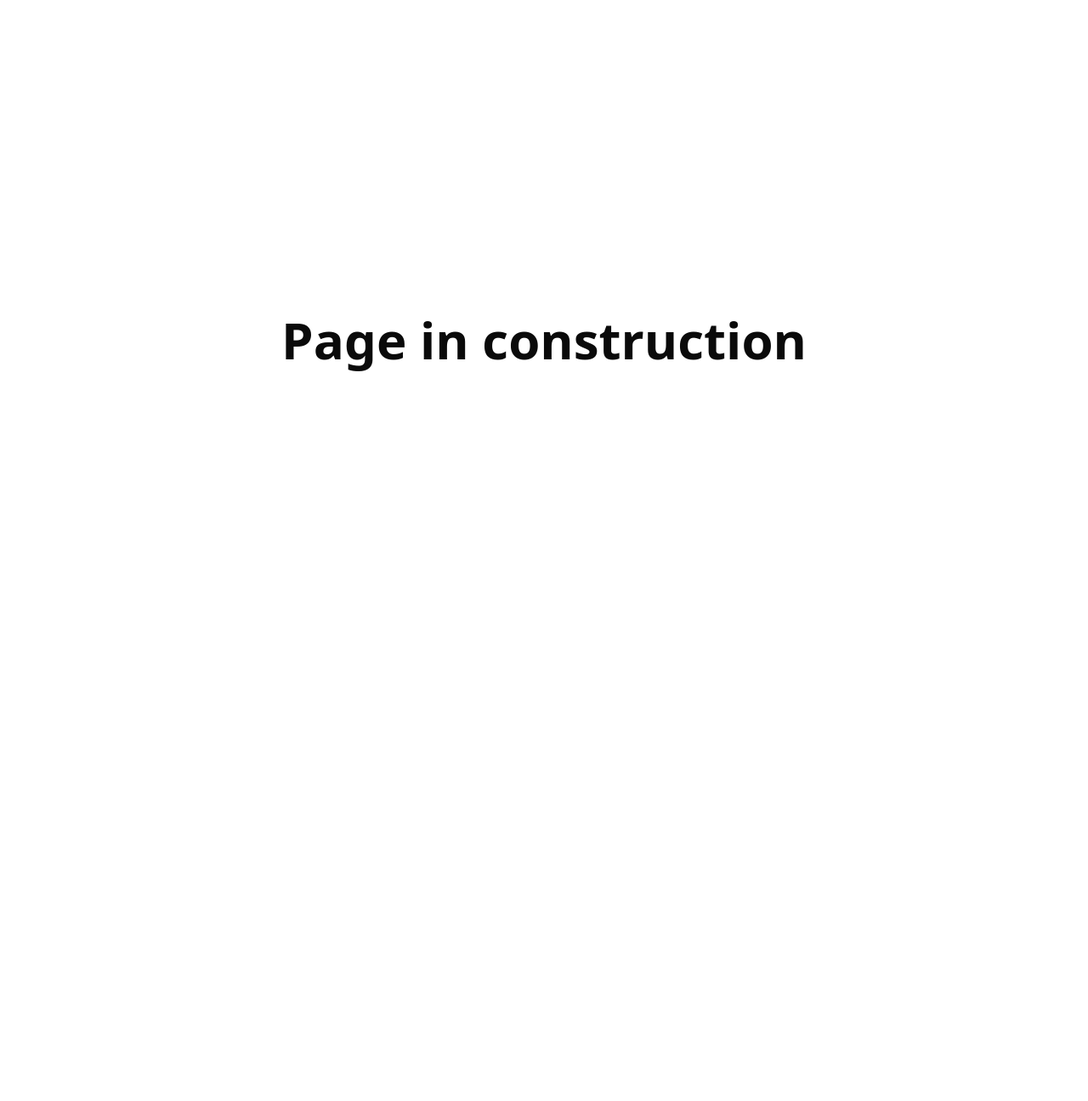
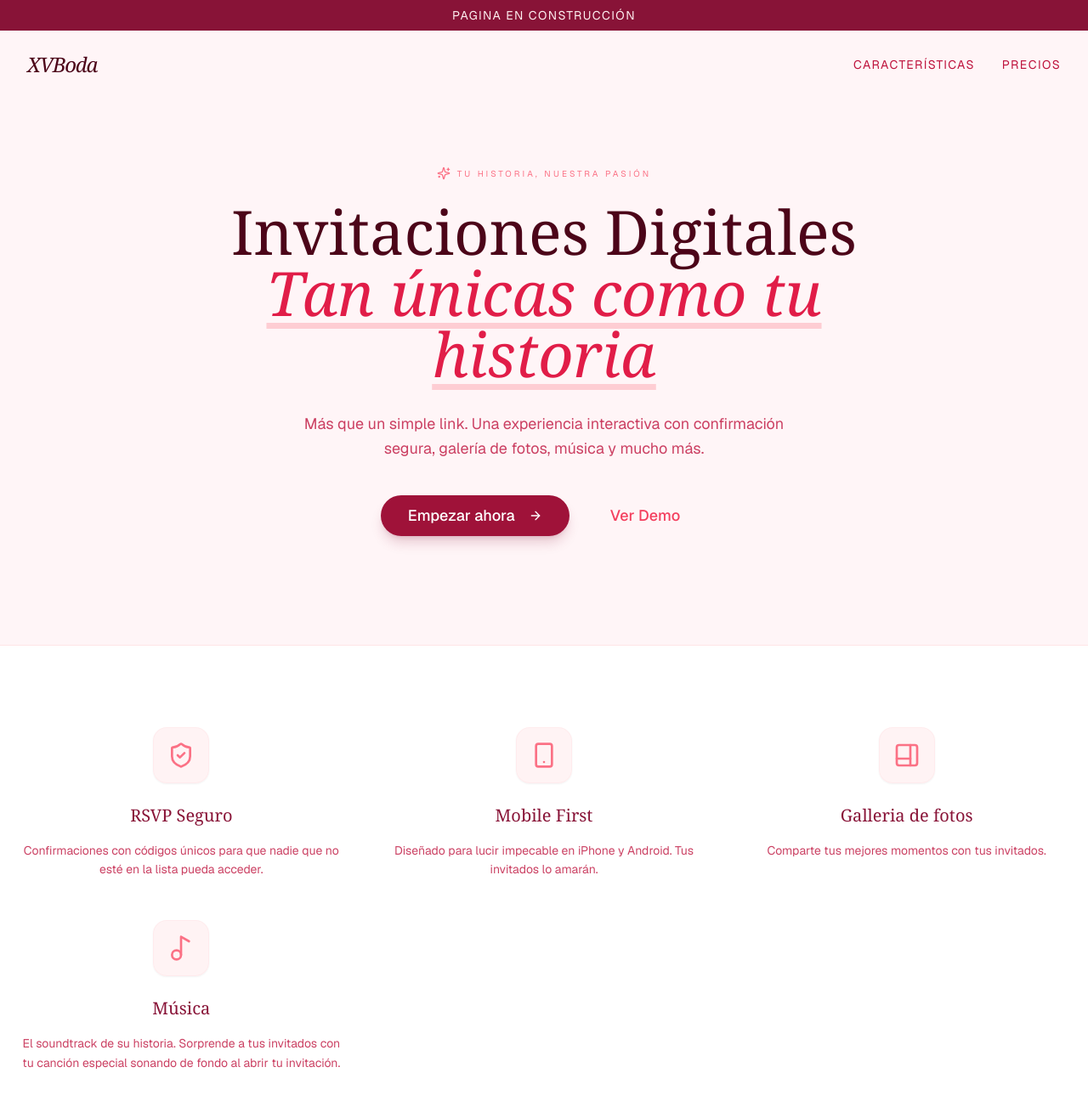
Before and after one commit to rogeliogc345-cell/wedding_rsvp, a Next.js app: page / in a window 1280 px wide. Shown: the top 1296 px of the page at 85% size. Before the commit the page ends 800 px from the top, so only its background shows below. Built offline with nearby package versions, Linux system fonts and the light colour scheme; no server answers.

Commit message:
adding main page first design and adding date field to the admin

```diff
--- a/app/(admin)/actions.ts
+++ b/app/(admin)/actions.ts
@@ -186,6 +186,26 @@ export const getGuestsByCustomerId = async (customerId: string): Promise<Guest[]
     }
 };
 
+export const getCustomers = async () => {
+    try {
+        const supabase = await createClient();
+        const { data: customers, error } = await supabase
+            .from("customers")
+            .select("*")
+            .order("created_at", { ascending: false });
+
+        if (error) {
+            console.error("Error fetching customers:", error);
+            return null;
+        }
+
+        return customers || [];
+    } catch (error) {
+        console.error("Error in getCustomers:", error);
+        return null;
+    }
+};
+
 export type AddGuestState = {
     error: string | null;
     success: boolean;
--- a/app/(admin)/dashboard/page.tsx
+++ b/app/(admin)/dashboard/page.tsx
@@ -1,7 +1,8 @@
 import { AddCustomerForm } from '@/components/admin/AddCustomerForm'
 import { Button } from '@/components/ui/button'
 import { Table, TableBody, TableCell, TableHead, TableHeader, TableRow } from '@/components/ui/table';
-import { createClient } from '@/lib/supabase/server';
+
+import { getCustomers } from '../actions';
 import { Badge } from '@/components/ui/badge';
 import { ExternalLink, Plus, Settings } from 'lucide-react';
 import Link from 'next/link';
@@ -12,13 +13,9 @@ export const dynamic = 'force-dynamic';
 
 const dashboard = async () => {
 
-    const supabase = await createClient();
-    const { data: customers, error } = await supabase
-        .from("customers")
-        .select("*").order("created_at", { ascending: false });
+    const customers = await getCustomers();
 
-
-    if (error) return <div>Failed to load customers</div>
+    if (!customers) return <div>Failed to load customers</div>
 
 
 
@@ -42,6 +39,7 @@ const dashboard = async () => {
                         <TableRow>
                             <TableHead>Couple</TableHead>
                             <TableHead>Status</TableHead>
+                            <TableHead>Date</TableHead>
                             <TableHead>Slug</TableHead>
                             <TableHead className="text-right">Actions</TableHead>
                         </TableRow>
@@ -54,6 +52,9 @@ const dashboard = async () => {
                                     <Badge variant={customer.is_published ? "default" : "secondary"}>
                                         {customer.is_published ? "Live" : "Draft"}
                                     </Badge>
+                                </TableCell>
+                                <TableCell className="text-muted-foreground">
+                                    {customer.event_date ? new Date(customer.event_date).toLocaleDateString() : "TBD"}
                                 </TableCell>
                                 <TableCell className="text-muted-foreground">/{customer.slug}</TableCell>
                                 <TableCell className="text-right space-x-2">
--- a/app/page.tsx
+++ b/app/page.tsx
@@ -1,20 +1,104 @@
-import { DeployButton } from "@/components/deploy-button";
-import { EnvVarWarning } from "@/components/env-var-warning";
-import { AuthButton } from "@/components/auth-button";
-import { Hero } from "@/components/hero";
-import { ThemeSwitcher } from "@/components/theme-switcher";
-import { ConnectSupabaseSteps } from "@/components/tutorial/connect-supabase-steps";
-import { SignUpUserSteps } from "@/components/tutorial/sign-up-user-steps";
-import { hasEnvVars } from "@/lib/utils";
+// src/app/page.tsx
+import { Button } from "@/components/ui/button";
 import Link from "next/link";
-import { Suspense } from "react";
+import { ArrowRight, Sparkles, ShieldCheck, Smartphone, Music2, PanelsRightBottom } from "lucide-react";
 
-export default function Home() {
+export default function LandingPage() {
   return (
-    <main className="flex min-h-screen flex-col items-center justify-center p-24">
-      <h1 className="text-6xl font-bold font-sans">Page in construction</h1>
+    <div className="bg-[#FFF5F7] text-rose-950 min-h-screen selection:bg-rose-200 selection:text-rose-950">
+      <p className="text-center text-sm uppercase bg-rose-900 text-rose-50 tracking-widest py-2">Pagina en construcción </p>
+      {/* --- NAVIGATION --- */}
+      <nav className="flex justify-between items-center px-8 py-6 max-w-7xl mx-auto">
+
+        <div className="text-2xl font-serif tracking-tighter italic">XVBoda</div>
+        <div className="hidden md:flex gap-8 text-sm uppercase tracking-widest text-rose-700">
+          <Link href="#features" className="hover:text-rose-950 transition">Características</Link>
+          <Link href="#pricing" className="hover:text-rose-950 transition">Precios</Link>
+        </div>
+        {/* <Link href="/login">
+          <Button variant="outline" className="rounded-full border-stone-300">Admin Login</Button>
+        </Link> */}
+      </nav>
+
+      {/* --- HERO SECTION --- */}
+      <section className="flex flex-col items-center text-center px-6 pt-20 pb-32 max-w-4xl mx-auto">
+        <div className="flex items-center gap-2 text-rose-400 mb-6 animate-fade-in">
+          <Sparkles className="w-4 h-4" />
+          <span className="uppercase tracking-[0.3em] text-[10px]">Tu historia, nuestra pasión</span>
+        </div>
+        <h1 className="text-5xl md:text-7xl font-serif mb-8 leading-tight">
+          Invitaciones Digitales <br />
+          <span className="italic text-rose-600 underline decoration-rose-200 underline-offset-8">Tan únicas como tu historia</span>
+        </h1>
+        <p className="text-lg text-rose-700/80 mb-10 max-w-xl leading-relaxed">
+          Más que un simple link. Una experiencia interactiva con confirmación segura, galería de fotos, música y mucho más.
+        </p>
+        <div className="flex flex-col sm:flex-row gap-4">
+          <Link href="/">
+            <Button className="bg-rose-800 text-white hover:bg-rose-900 px-8 py-6 rounded-full text-lg group shadow-lg shadow-rose-900/20">
+              Empezar ahora <ArrowRight className="ml-2 group-hover:translate-x-1 transition" />
+            </Button>
+          </Link>
+          <Button variant="ghost" className="px-8 py-6 rounded-full text-lg text-rose-500 hover:text-rose-700 hover:bg-rose-100/50">
+            Ver Demo
+          </Button>
+        </div>
+      </section>
+
+      {/* --- FEATURE GRID --- */}
+      <section id="features" className="bg-white py-24 border-y border-rose-100">
+        <div className="max-w-7xl mx-auto px-6">
+          <div className="grid md:grid-cols-3 gap-12">
+
+            <FeatureCard
+              icon={<ShieldCheck className="w-8 h-8 text-rose-400" />}
+              title="RSVP Seguro"
+              description="Confirmaciones con códigos únicos para que nadie que no esté en la lista pueda acceder."
+            />
+
+            <FeatureCard
+              icon={<Smartphone className="w-8 h-8 text-rose-400" />}
+              title="Mobile First"
+              description="Diseñado para lucir impecable en iPhone y Android. Tus invitados lo amarán."
+            />
+
+            <FeatureCard
+              icon={<PanelsRightBottom className="w-8 h-8 text-rose-400" />}
+              title="Galleria de fotos"
+              description="Comparte tus mejores momentos con tus invitados."
+            />
+
+            <FeatureCard
+              icon={<Music2 className="w-8 h-8 text-rose-400" />}
+              title="Música"
+              description="El soundtrack de su historia. Sorprende a tus invitados con tu canción especial sonando de fondo al abrir tu invitación."
+            />
 
 
-    </main>
+
+
+
+
+
+          </div>
+        </div>
+      </section>
+
+      {/* --- FOOTER --- */}
+      <footer className="py-20 text-center text-rose-400 border-t border-rose-100">
+        <p className="font-serif italic text-xl text-rose-900 mb-4">XVBoda</p>
+        <p className="text-xs uppercase tracking-widest">&copy; 2026 Creado con Amor para hermosos momentos</p>
+      </footer>
+    </div>
   );
 }
+
+function FeatureCard({ icon, title, description }: { icon: React.ReactNode, title: string, description: string }) {
+  return (
+    <div className="flex flex-col items-center text-center space-y-4">
+      <div className="mb-2 p-4 bg-rose-50/80 rounded-2xl text-rose-600 shadow-sm border border-rose-100/50">{icon}</div>
+      <h3 className="text-xl font-serif text-rose-900">{title}</h3>
+      <p className="text-rose-700/80 text-sm leading-relaxed">{description}</p>
+    </div>
+  );
+}
--- a/components/admin/AddCustomerForm.tsx
+++ b/components/admin/AddCustomerForm.tsx
@@ -12,7 +12,7 @@ import { LogoutButtonAdmin } from "./LogoutButtonAdmin";
 export function AddCustomerForm() {
     const form = useForm<CustomerFormValues>({
         resolver: zodResolver(customerSchema),
-        defaultValues: { couple_name: "", slug: "", template_id: "classic" },
+        defaultValues: { couple_name: "", slug: "", template_id: "classic", event_date: "" },
     });
 
     async function onSubmit(values: CustomerFormValues) {
@@ -39,7 +39,7 @@ export function AddCustomerForm() {
                     name="couple_name"
                     render={({ field }: { field: ControllerRenderProps<CustomerFormValues, "couple_name"> }) => (
                         <FormItem>
-                            <FormLabel>Couple's Names</FormLabel>
+                            <FormLabel>Name</FormLabel>
                             <FormControl><Input placeholder="Alex & Sam" {...field} /></FormControl>
                             <FormMessage />
                         </FormItem>
@@ -50,8 +50,19 @@ export function AddCustomerForm() {
                     name="slug"
                     render={({ field }: { field: ControllerRenderProps<CustomerFormValues, "slug"> }) => (
                         <FormItem>
-                            <FormLabel>Couple's Names</FormLabel>
+                            <FormLabel>Slug</FormLabel>
                             <FormControl><Input placeholder="Add the slug" {...field} /></FormControl>
+                            <FormMessage />
+                        </FormItem>
+                    )}
+                />
+                <FormField
+                    control={form.control}
+                    name="event_date"
+                    render={({ field }: { field: ControllerRenderProps<CustomerFormValues, "event_date"> }) => (
+                        <FormItem>
+                            <FormLabel>Event Date</FormLabel>
+                            <FormControl><Input type="date" {...field} value={field.value || ""} /></FormControl>
                             <FormMessage />
                         </FormItem>
                     )}
--- a/components/admin/EditCustomerForm.tsx
+++ b/components/admin/EditCustomerForm.tsx
@@ -18,9 +18,10 @@ export function EditCustomerForm({ customer }: { customer: any }) {
     const form = useForm({
         resolver: zodResolver(editCustomerSchema),
         defaultValues: {
-            couple_name: customer.couple_name,
-            slug: customer.slug,
-            is_published: customer.is_published,
+            couple_name: customer.couple_name || "",
+            slug: customer.slug || "",
+            is_published: customer.is_published || false,
+            event_date: customer.event_date || "",
         },
     });
 
@@ -67,6 +68,17 @@ export function EditCustomerForm({ customer }: { customer: any }) {
                 />
                 <FormField
                     control={form.control}
+                    name="event_date"
+                    render={({ field }) => (
+                        <FormItem>
+                            <FormLabel>Event Date</FormLabel>
+                            <FormControl><Input type="date" {...field} value={field.value || ""} /></FormControl>
+                            <FormMessage />
+                        </FormItem>
+                    )}
+                />
+                <FormField
+                    control={form.control}
                     name="is_published"
                     render={({ field }) => (
                         <FormItem className="flex items-center justify-between rounded-lg border p-4">
--- a/lib/validation.ts
+++ b/lib/validation.ts
@@ -4,12 +4,14 @@ export const customerSchema = z.object({
     couple_name: z.string().min(2, "Names must be at least 2 characters"),
     slug: z.string().min(3, "Slug must be at least 3 characters").regex(/^[a-z0-9-]+$/, "Slugs can only contain lowercase letters, numbers, and hyphens"),
     template_id: z.string().optional(),
+    event_date: z.string().optional(),
 });
 
 export const editCustomerSchema = z.object({
     couple_name: z.string().min(2, "Names must be at least 2 characters"),
     slug: z.string().min(3, "Slug must be at least 3 characters").regex(/^[a-z0-9-]+$/, "Slugs can only contain lowercase letters, numbers, and hyphens"),
     is_published: z.boolean(),
+    event_date: z.string().optional(),
 });
 
 
```
